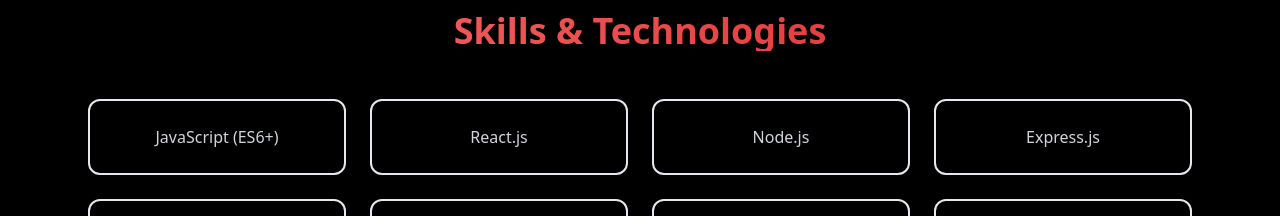
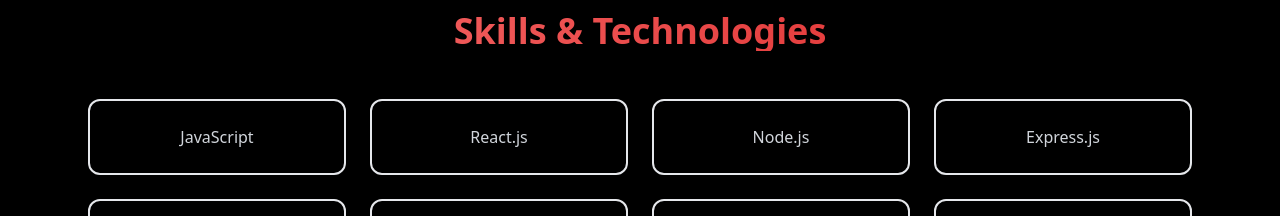
Before and after one commit to ishant-star/my-portfolio, a React app: page / in a window 1280 px wide. Shown: the part 1300-1516 px from the top of the page. Built offline with nearby package versions, Linux system fonts and the light colour scheme; the HTML template or start-up script is replaced by a standard one.

Commit message:
Update skills and project links in App.jsx

```diff
--- a/src/App.jsx
+++ b/src/App.jsx
@@ -5,7 +5,7 @@
 import { ContactForm } from "./components/ContactForm";
 
 const skills = [
-  "JavaScript (ES6+)",
+  "JavaScript ",
   "React.js",
   "Node.js",
   "Express.js",
@@ -25,13 +25,13 @@
     name: "NOU Digital Learning and Assessment System",
     description: "Full-stack MERN application with secure authentication, course enrollment, interactive modules, and automated assessment system.",
     tech: ["React", "Node.js", "MongoDB", "Express", "JWT"],
-    link: "https://nou-digital.vercel.app",
+    link: "#",
   },
   {
     name: "UberGo – Online Grocery Store",
     description: "E-commerce app inspired by BigBasket, built with MERN + Tailwind CSS, featuring product catalog, shopping cart, and Stripe payments.",
     tech: ["React", "Node.js", "MongoDB", "Stripe", "Tailwind"],
-    link: "https://ubergo.vercel.app",
+    link: "https://my-portfolio-eight-indol-51.vercel.app/#",
   },
   {
     name: "Portfolio Website",
```
